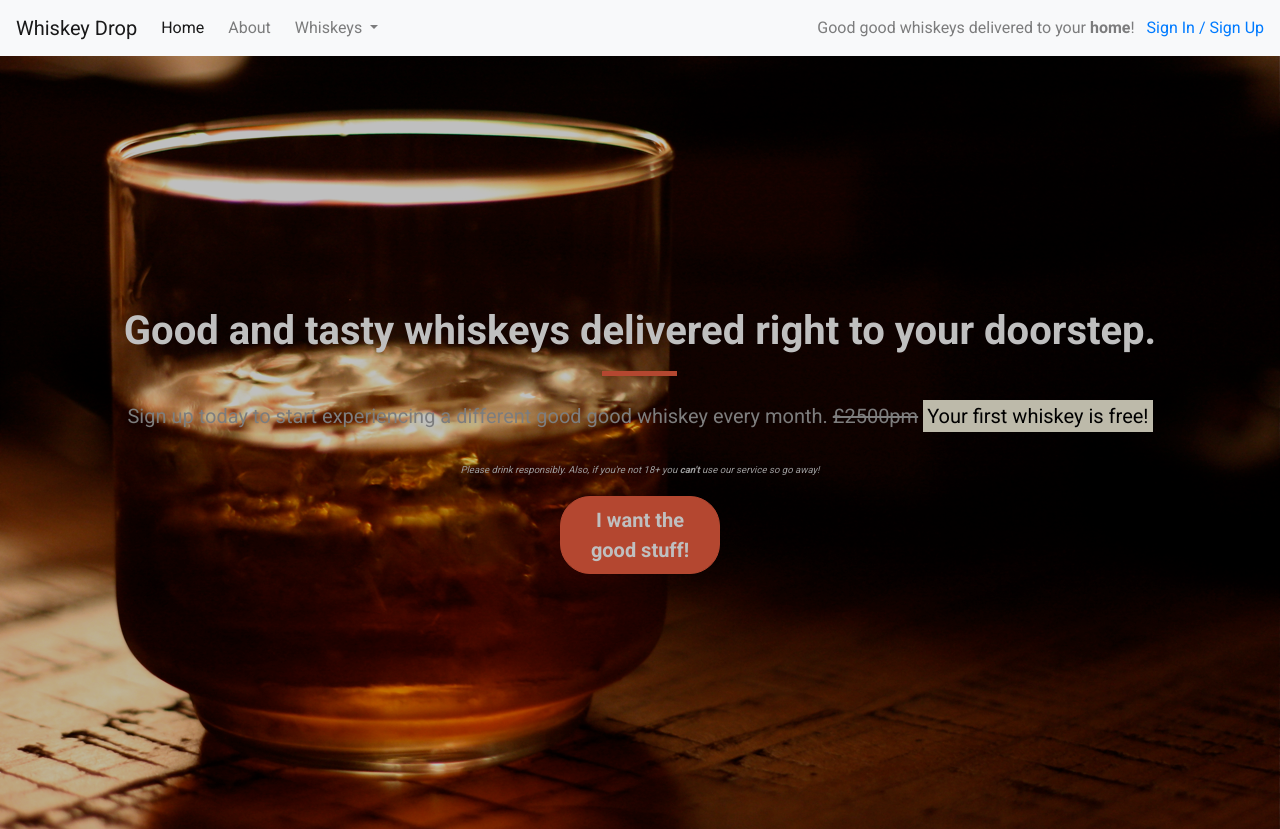
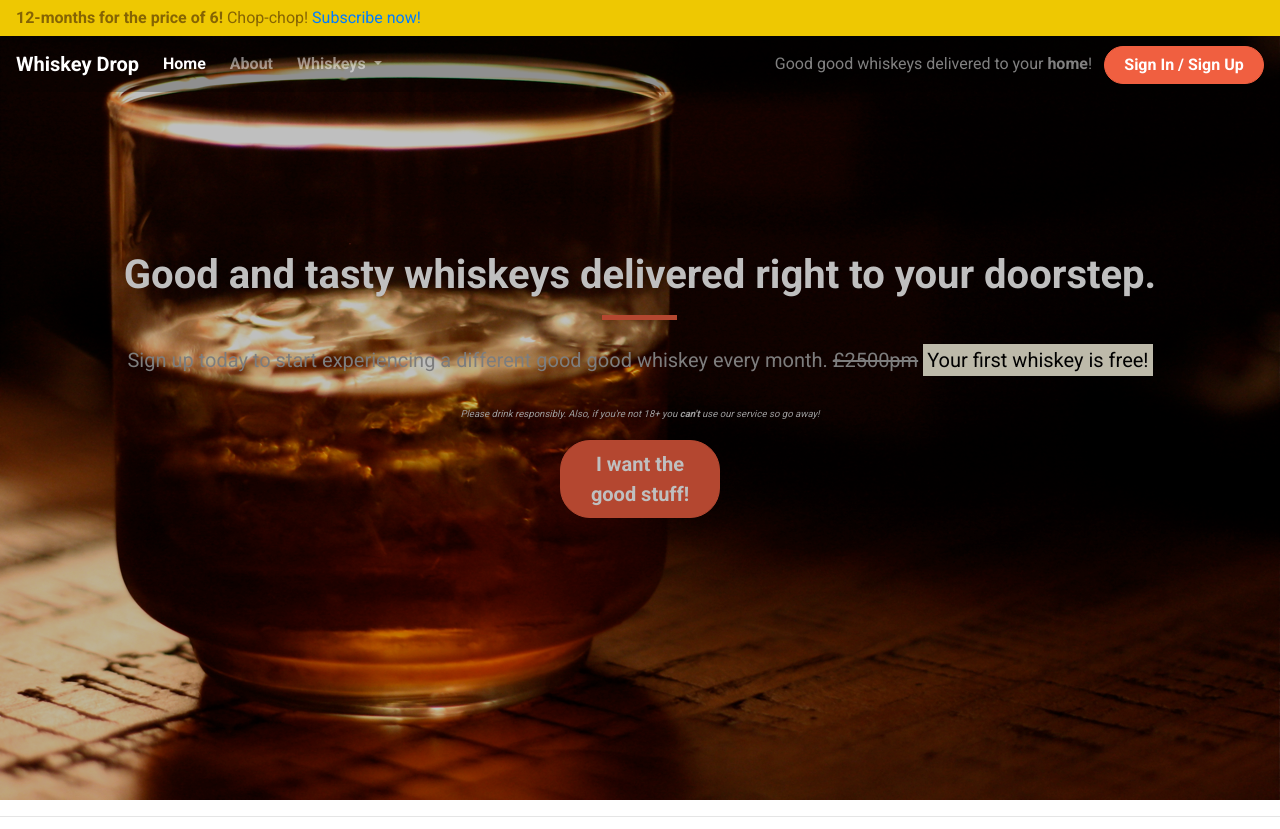
Before and after one commit to Ryanwatson1991/bootstrap_tutorial, a plain HTML site: page index.html in a window 1280 px wide. Shown: the top 829 px of the page. Drawn offline with nearby package versions, Linux system fonts and the light colour scheme.

Commit message:
added css styling to navbar and alert section

```diff
--- a/css/style.css
+++ b/css/style.css
@@ -2,7 +2,20 @@
     font-family: 'Roboto', sans-serif;
 }
 
-.alert-container {}
+.alert-container .col-12 {
+    padding-left: 0;
+    padding-right: 0;
+}
+
+.site-wide-alert {
+    border-radius: 0;
+    margin-bottom: 0;
+    padding: 5px 15px;
+    background-color: #eec802;
+    border-color: #eec802;
+}
+
+
 
 .callout-container {
     height: 100vh;
@@ -49,6 +62,37 @@
 .block-divider--short {
     width: 35px;
 }
+
+/*Navbar*/
+
+.navalert-container {
+    position: absolute;
+    top: 0;
+    left: 0;
+    padding-left: 0;
+    padding-right: 0;
+    z-index: 1;
+}
+
+.navbar {
+    margin-bottom: 0;
+    border: 0;
+    width: 100%;
+    background-color: rgba(0,0,0,0.25)
+}
+
+.navbar .navbar-toggler {
+    border: 0;
+}
+
+.navbar-brand {
+    font-weight: bold;
+}
+
+.navbar .navbar-nav a {
+    font-weight: bold;
+}
+
 /*Jumbotron*/
 
 .jumbotron {
--- a/index.html
+++ b/index.html
@@ -12,9 +12,22 @@
 
 <body>
     <!-- NavBar -->
-    <nav class="navbar navbar-light bg-light navbar-expand-sm">
+    <div class="container-fluid navalert-container">
+    <!-- Alert -->
+        <div class="container-fluid alert-container">
+            <div class="row d-none d-sm-block">
+                <div class="col-12">
+                    <div class="site-wide-alert alert alert-warning">
+                        <strong>12-months for the price of 6!</strong> Chop-chop! <a href=""> Subscribe now!</a>
+                    </div>
+                </div>
+            </div>
+        </div>
+    <!-- /Alert -->
+
+
+        <nav class="navbar navbar-dark navbar-expand-sm">
             <a href="/" class="navbar-brand">Whiskey Drop </a>
-
 
             <button class="navbar-toggler ml-auto" type="button" data-toggle="collapse" data-target="#navbarNavDropdown"
             aria-controls="navbarNavDropdown" aria-expanded="false" aria-label="Toggle navigation">
@@ -41,21 +54,12 @@
             </div>
             <div class="d-none d-md-block">
                 <p class="navbar-text my-auto mr-2">Good good whiskeys delivered to your <strong>home</strong>!</p>
-            <a href="/login">Sign In / Sign Up</a>
+                <a href="/login" class="btn btn--cta btn--red">Sign In / Sign Up</a>
             </div>
         </nav>
+    </div>
     <!--/NavBar-->
-    <!--Alert
-    <div class="container alert-container">
-        <div class="row d-none d-sm-block">
-            <div class="col-12">
-                <div class="alert alert-warning">
-                    <strong>12-months for the price of 6!</strong> Chop-chop! <a href=""> Subscribe now!</a>
-                </div>
-            </div>
-        </div>
-    </div>
-    Alert-->
+
     <!--Callout-->
     <div class="container-fluid callout-container">
         <div class="opaque-overlay"></div>
```
Lines whose indentation alone changed are shown as unchanged.
